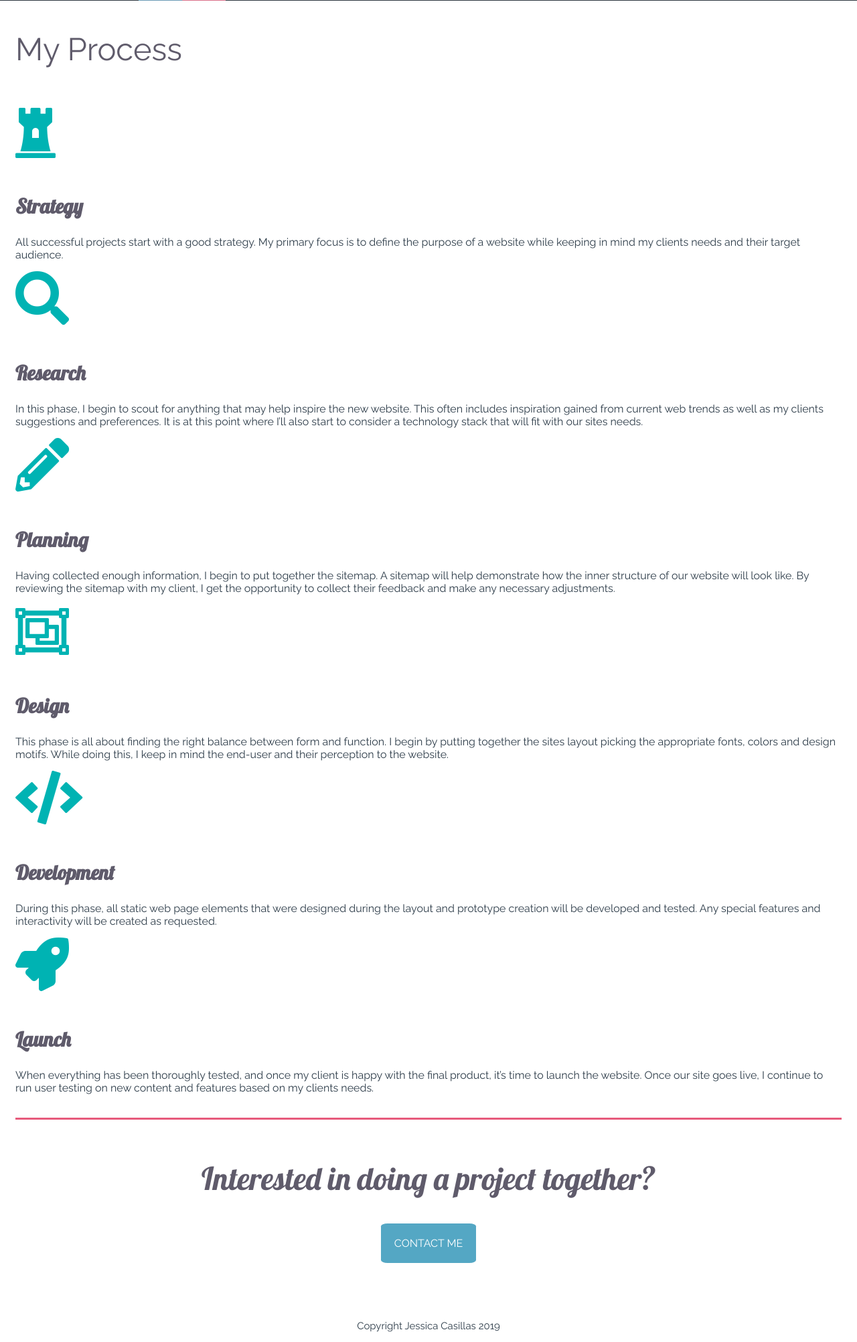
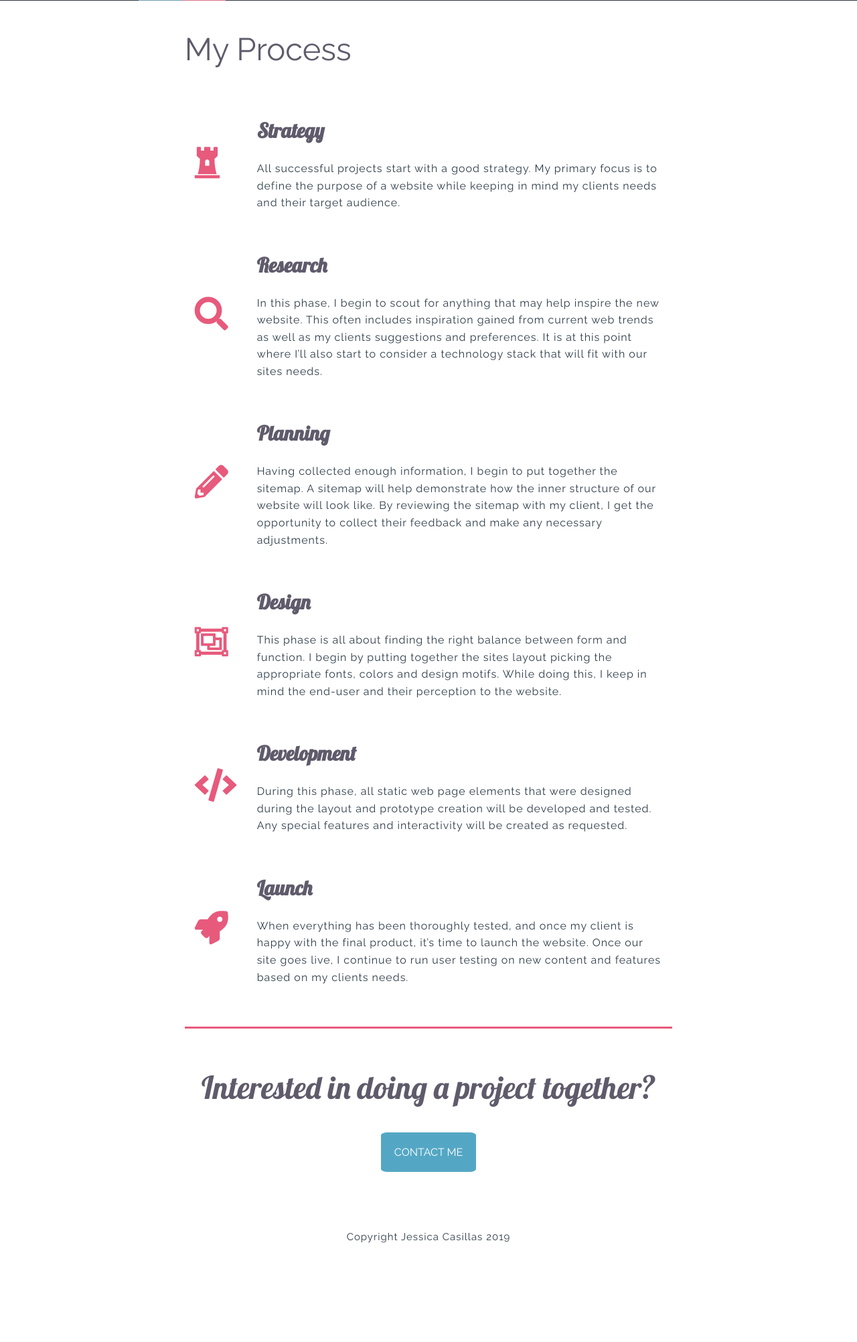
Before and after one commit to jessix00/Portfolio, a PHP site: page /myProcess.html in a window 1280 px wide. Shown: the part 129-2133 px from the top of the page at 67% size. After the commit the page ends 1985 px from the top, so only its background shows below. Run offline with PHP 8.4, Linux system fonts and the light colour scheme.

Commit message:
Minor changes to p tags and menu items. New syles for process pg.

```diff
--- a/css/style-large.css
+++ b/css/style-large.css
@@ -27,3 +27,15 @@ h1 {
 .main-nav ul li a {
     font-size: 20px;
 }
+
+
+/* MY PROCESS PAGE STYLES */
+
+.my-process-container {
+    margin-right: 20%;
+    margin-left: 20%;
+}
+
+.design-steps {
+    padding: 10px;
+}
--- a/css/style-medium.css
+++ b/css/style-medium.css
@@ -36,3 +36,19 @@
     padding-top: 150px;
     margin: 15px;
 }
+
+
+/* MY PROCESS PAGE STYLES */
+
+.fa-process {
+    font-size: 50px;
+    padding: 15px;
+    display: block;
+    color: #e75a7c;
+    width: 10%;
+}
+
+.design-steps {
+    padding: 20px;
+    width: 90%;
+}
--- a/css/style.css
+++ b/css/style.css
@@ -19,6 +19,11 @@
         font-family: 'Lobster', cursive;
         font-size: 30px;
         color: #5f5b6b;
+    }
+
+    p {
+        letter-spacing: 1px;
+        line-height: 1.6;
     }
     /* MAIN NAVIGATION */
 
@@ -72,7 +77,6 @@
 
     .main-nav a:hover {
         color: #e75a7c;
-        text-decoration: underline;
     }
     /* HAMBURGER NAVIGATION */
 
@@ -160,8 +164,6 @@
 
     .about-section {
         padding-bottom: 30px;
-        letter-spacing: 1px;
-        line-height: 1.6;
         margin: 15px;
     }
     /* CONTACT SECTION */
@@ -200,28 +202,14 @@
         text-align: center;
         font-size: 15px;
     }
-    /* PROCESS STYLES */
+    /* MY PROCESS PAGE STYLES */
 
-    .design-steps {
-        display: inline-block;
-        /* text-align: left; */
-        width: 100%;
-        height: 100px;
+    .design-wrapper {
+        display: flex;
+        flex-wrap: nowrap;
+        align-items: center;
     }
 
     .fa-process {
-        font-size: 80px;
-        color: #00b3b3;
-        float: left;
-        width: 20%;
-        display: inline-block;
-        margin: 15px 15px 28px 0;
+        display: none;
     }
-
-    .design-steps-title {
-        display: inline-block;
-        text-align: left;
-        width: 80%;
-        height: 100px;
-        padding: 80px;
-    }
```
